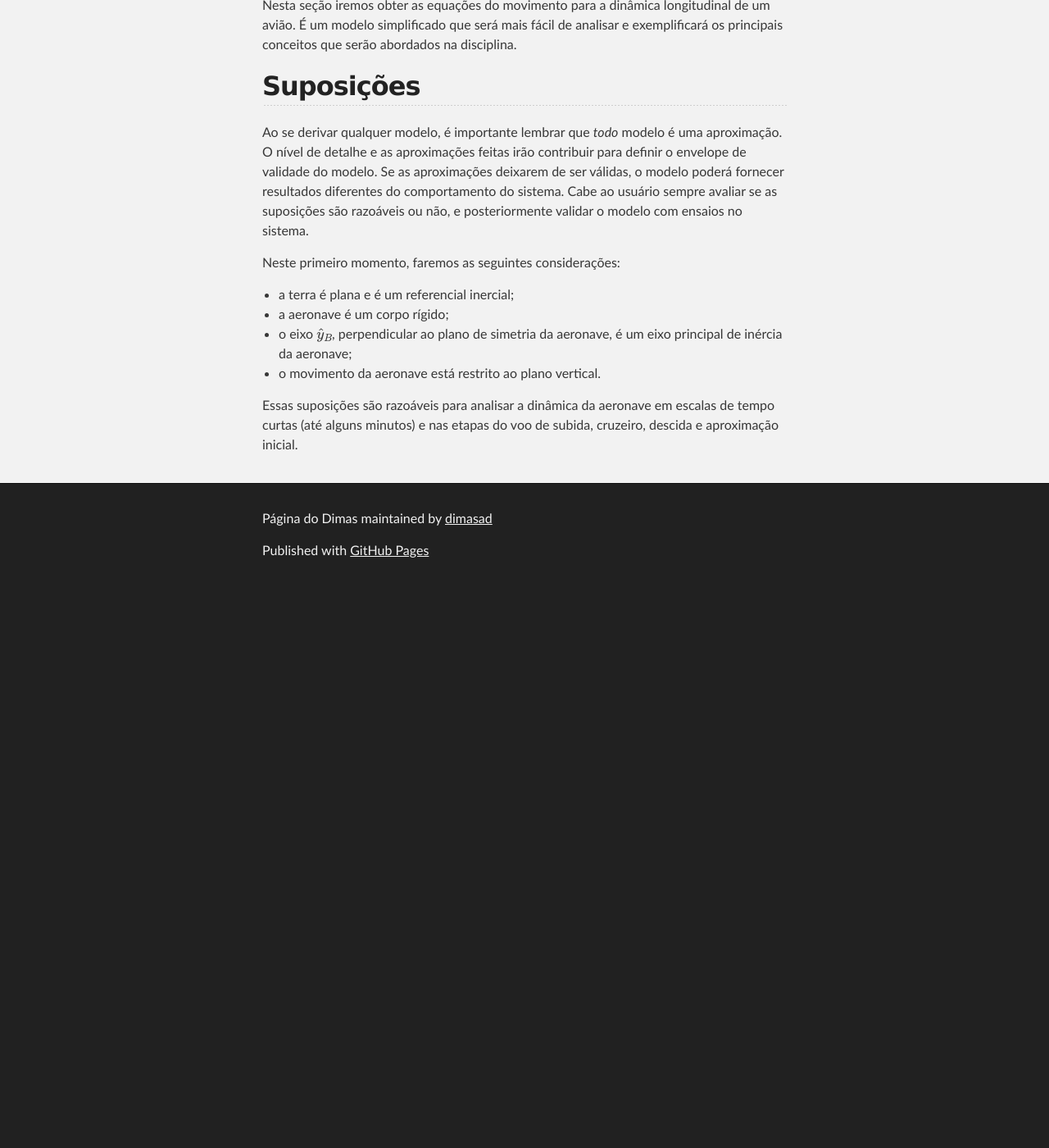
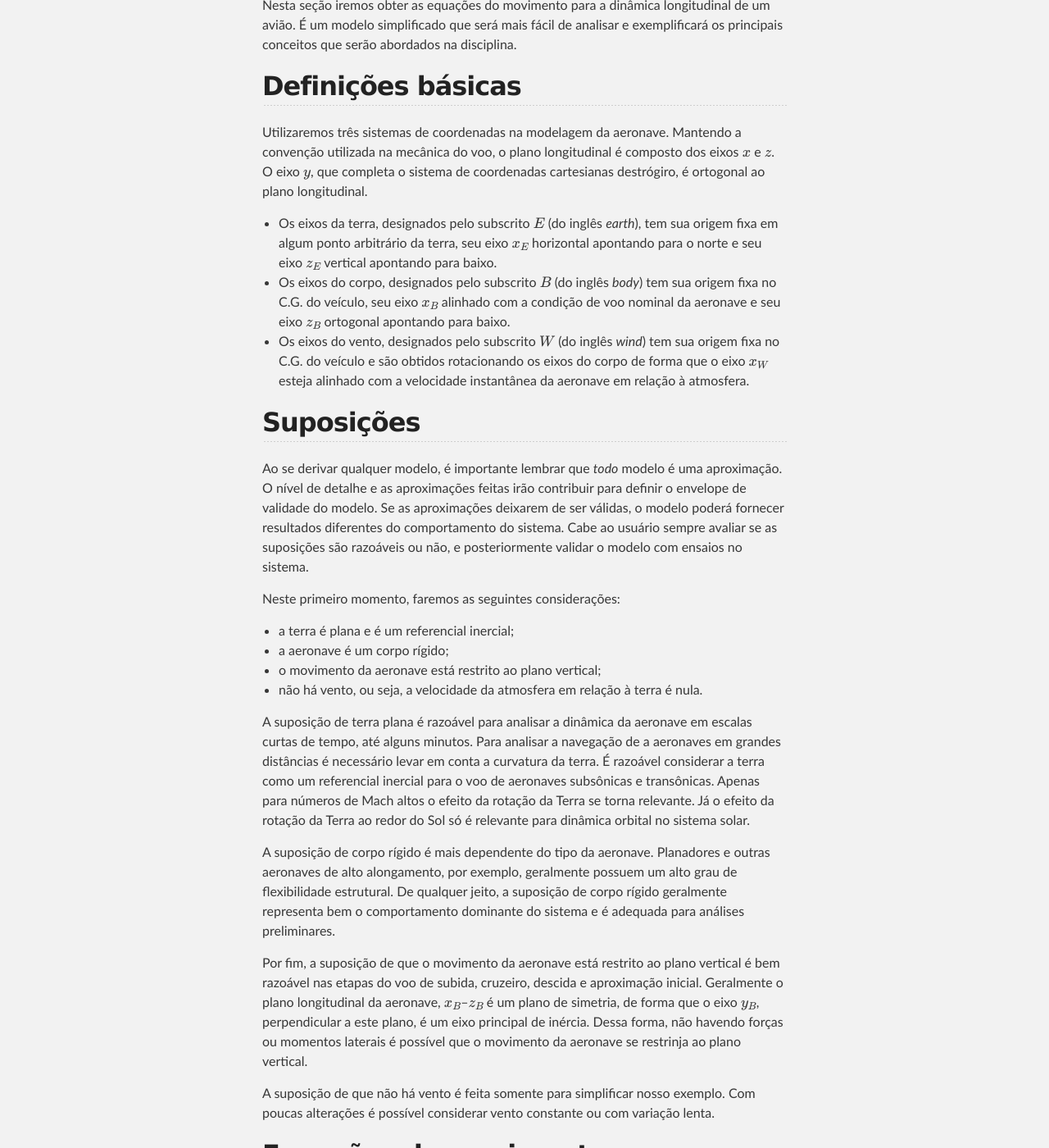
Before and after one commit to dimasad/dimasad.github.io.OLD, a Jekyll site: the page built from _aulas/mecvoo-long-eqmov.md, in a window 1280 px wide and 1400 px high, scrolled down 384 px. Shown: the whole window at 82% size. Built offline with Jekyll 4.4.1, drawn with Linux system fonts in a browser that asks for light colours; formulas are drawn with MathJax 3; before the commit the page ends 1102 px from its top, so only the background shows below that; some of the changed text lies outside the part shown.

Commit message:
Adicionando figuras de um avião e os eixos de coordenadas.

```diff
--- a/_aulas/mecvoo-long-eqmov.md
+++ b/_aulas/mecvoo-long-eqmov.md
@@ -8,6 +8,26 @@
 Nesta seção iremos obter as equações do movimento para a dinâmica longitudinal
 de um avião. É um modelo simplificado que será mais fácil de analisar e
 exemplificará os principais conceitos que serão abordados na disciplina.
+
+Definições básicas
+------------------
+
+Utilizaremos três sistemas de coordenadas na modelagem da aeronave. Mantendo
+a convenção utilizada na mecânica do voo, o plano longitudinal é composto dos
+eixos $$x$$ e $$z$$. O eixo $$y$$, que completa o sistema de coordenadas
+cartesianas destrógiro, é ortogonal ao plano longitudinal.
+
+* Os eixos da terra, designados pelo subscrito $$E$$ (do inglês _earth_),
+tem sua origem fixa em algum ponto arbitrário da terra, seu eixo $$x_E$$
+horizontal apontando para o norte e seu eixo $$z_E$$ vertical apontando para
+baixo.
+* Os eixos do corpo, designados pelo subscrito $$B$$ (do inglês _body_) tem
+sua origem fixa no C.G. do veículo, seu eixo $$x_B$$ alinhado com a condição
+de voo nominal da aeronave e seu eixo $$z_B$$ ortogonal apontando para baixo.
+* Os eixos do vento, designados pelo subscrito $$W$$ (do inglês _wind_) tem
+sua origem fixa no C.G. do veículo e são obtidos rotacionando os eixos do corpo
+de forma que o eixo $$x_W$$ esteja alinhado com a velocidade instantânea da
+aeronave em relação à atmosfera.
 
 Suposições
 ----------
@@ -23,10 +43,39 @@
 
 * a terra é plana e é um referencial inercial;
 * a aeronave é um corpo rígido;
-* o eixo $$\hat y_B$$, perpendicular ao plano de simetria da aeronave, é um eixo
-  principal de inércia da aeronave;
-* o movimento da aeronave está restrito ao plano vertical.
+* o movimento da aeronave está restrito ao plano vertical;
+* não há vento, ou seja, a velocidade da atmosfera em relação à terra é nula.
 
-Essas suposições são razoáveis para analisar a dinâmica da aeronave em escalas
-de tempo curtas (até alguns minutos) e nas etapas do voo de subida, cruzeiro,
-descida e aproximação inicial.
+
+A suposição de terra plana é razoável para  analisar a dinâmica da aeronave
+em escalas curtas de tempo, até alguns minutos. Para analisar a navegação de
+a aeronaves em grandes distâncias é necessário levar em conta a curvatura
+da terra. É razoável considerar a terra como um referencial inercial para o
+voo de aeronaves subsônicas e transônicas. Apenas para números de Mach altos o
+efeito da rotação da Terra se torna relevante. Já o efeito da rotação da Terra
+ao redor do Sol só é relevante para dinâmica orbital no sistema solar.
+
+A suposição de corpo rígido é mais dependente do tipo da aeronave. Planadores
+e outras aeronaves de alto alongamento, por exemplo, geralmente possuem um
+alto grau de flexibilidade estrutural. De qualquer jeito, a suposição de corpo
+rígido geralmente representa bem o comportamento dominante do sistema e é
+adequada para análises preliminares.
+
+Por fim, a suposição de que o movimento da aeronave está restrito ao plano
+vertical é bem razoável nas etapas do voo de subida, cruzeiro, descida e
+aproximação inicial. Geralmente o plano longitudinal da aeronave,
+$$x_B$$--$$z_B$$ é um plano de simetria, de forma que o eixo
+$$y_B$$, perpendicular a este plano, é um eixo principal de inércia.
+Dessa forma, não havendo forças ou momentos laterais é possível que o movimento
+da aeronave se restrinja ao plano vertical.
+
+A suposição de que não há vento é feita somente para simplificar nosso exemplo.
+Com poucas alterações é possível considerar vento constante ou com variação
+lenta.
+
+Equações do movimento translacional
+-----------------------------------
+
+
+Equações do movimento rotacional
+--------------------------------
```
Also changed, not shown: assets/images/aviao.svg (added), assets/images/eixos.svg (added).
